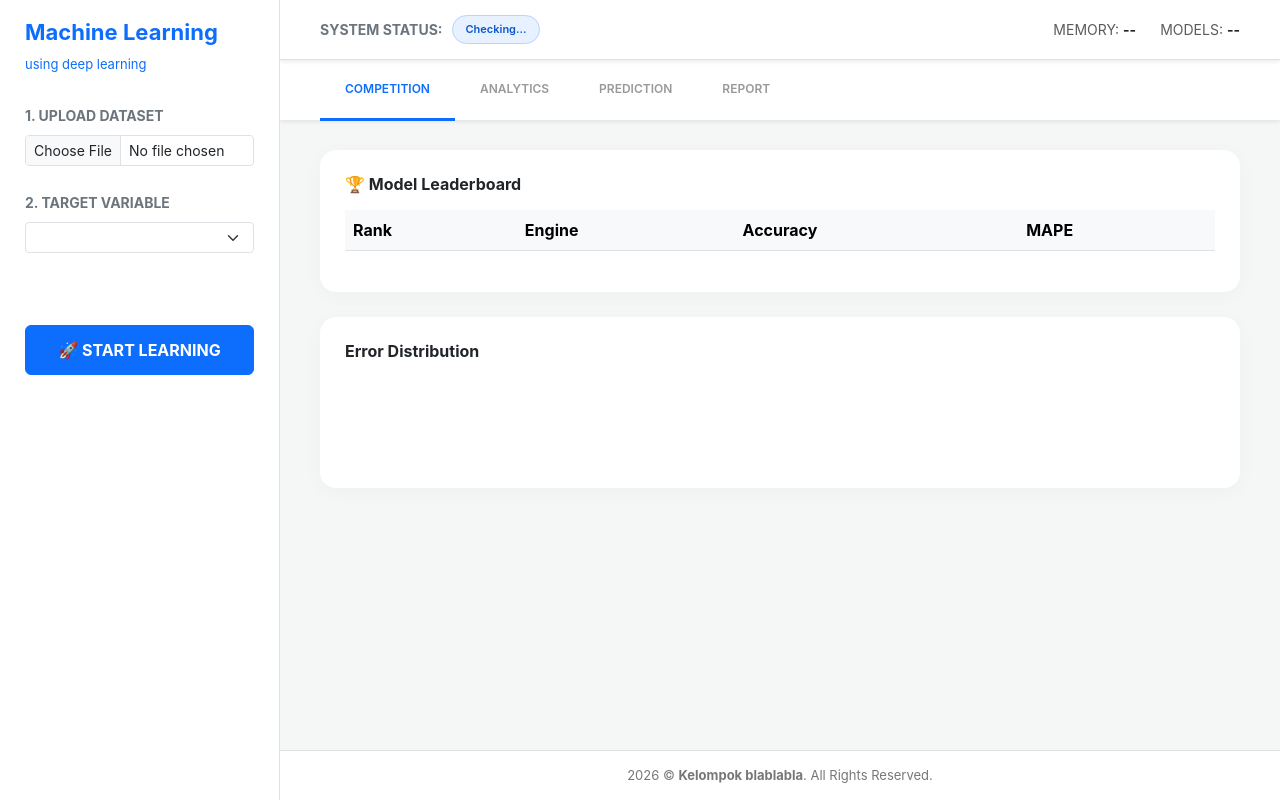
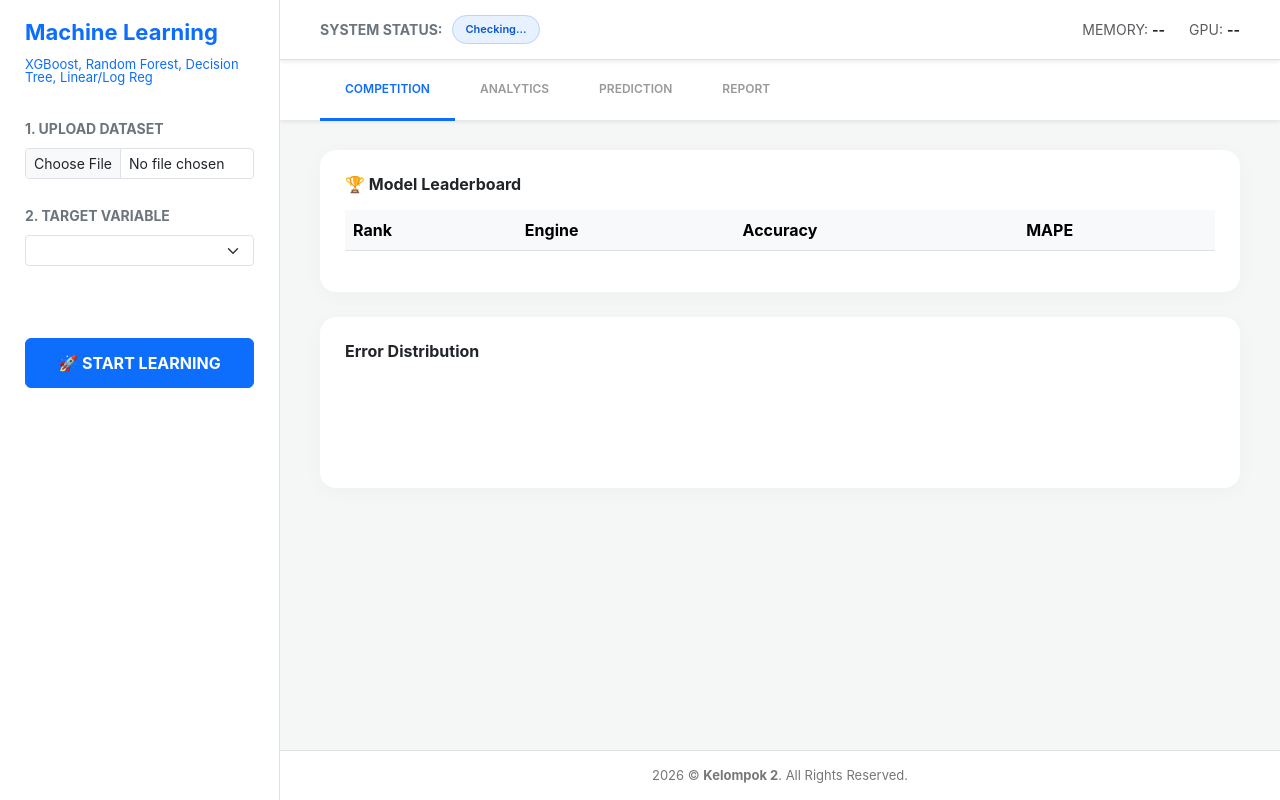
Before and after one commit to dansiapa/final-project-training, a Flask app: page / in a window 1280 px wide. Run offline with Flask 3, Linux system fonts and the light colour scheme; lists and menus that the app fills with data are empty; some libraries are stand-ins or nearby versions.

Commit message:
updated-healthcheck

```diff
--- a/app.py
+++ b/app.py
@@ -12,6 +12,8 @@ from sklearn.metrics import r2_score, accuracy_score
 from sklearn.tree import DecisionTreeRegressor, DecisionTreeClassifier
 from sklearn.neighbors import KNeighborsRegressor, KNeighborsClassifier
 from sklearn.svm import SVR, SVC
+import psutil
+import GPUtil
 
 app = Flask(__name__)
 CORS(app)
@@ -36,9 +38,23 @@ def index(): return render_template('index.html')
 
 @app.route('/health', methods=['GET'])
 def health_check():
+    gpus = GPUtil.getGPUs()
+    gpu_stats = []
+
+    for gpu in gpus:
+        gpu_stats.append({
+            "id": gpu.id,
+            "name": gpu.name,
+            "load": f"{gpu.load * 100:.1f}%",
+            "memory_used": f"{gpu.memoryUsed}MB",
+            "memory_total": f"{gpu.memoryTotal}MB",
+            "temperature": f"{gpu.temperature} °C"
+        })
+
     return jsonify({
         "status": "Online",
-        "memory": f"{psutil.virtual_memory().percent}%",
+        "memory_usage": f"{psutil.virtual_memory().percent}%",
+        "gpu_usage": gpu_stats if gpu_stats else "No GPU detected",
         "engine": "Unlimited Chunking"
     })
 
--- a/templates/index.html
+++ b/templates/index.html
@@ -2,7 +2,7 @@
 <html lang="en">
 <head>
     <meta charset="UTF-8">
-    <title>AI Training Hub Pro</title>
+    <title>Final Project - Training AMDI - Advance Data Analytics</title>
     <link href="https://cdn.jsdelivr.net/npm/bootstrap@5.3.0/dist/css/bootstrap.min.css" rel="stylesheet">
     <script src="https://cdn.jsdelivr.net/npm/chart.js"></script>
     <style>
@@ -157,7 +157,7 @@
         <div class="sidebar-brand">
             <h4 class="text-primary fw-bold">Machine Learning</h4>
             <br>
-            <span class="subtitle">using deep learning</span>
+            <span class="subtitle">XGBoost, Random Forest, Decision Tree, Linear/Log Reg</span>
         </div>
 
         <div class="mb-4 mt-4">
@@ -182,7 +182,7 @@
                 </div>
                 <div class="d-flex gap-4">
                     <span class="small text-muted text-uppercase">Memory: <b id="hMem" class="text-dark">--</b></span>
-                    <span class="small text-muted text-uppercase">Models: <b id="hMod" class="text-dark">--</b></span>
+                    <span class="small text-muted text-uppercase">GPU: <b id="hMod" class="text-dark">--</b></span>
                 </div>
             </div>
         </header>
@@ -240,7 +240,7 @@
         </main>
 
         <footer class="footer">
-            <div>2026 &copy; <b>Kelompok blablabla</b>. All Rights Reserved.</div>
+            <div>2026 &copy; <b>Kelompok 2</b>. All Rights Reserved.</div>
         </footer>
     </div>
 
@@ -257,7 +257,7 @@
                 hStatus.innerText = d.status;
                 hStatus.className = "health-badge " + (d.status === "Online" ? "text-primary" : "text-danger");
                 document.getElementById('hMem').innerText = d.memory_usage;
-                document.getElementById('hMod').innerText = "3 Active";
+                document.getElementById('hMod').innerText = d.gpu_usage;
             } catch(e) { document.getElementById('hStatus').innerText = "Offline"; }
         }
         setInterval(updateHealth, 5000);
```
